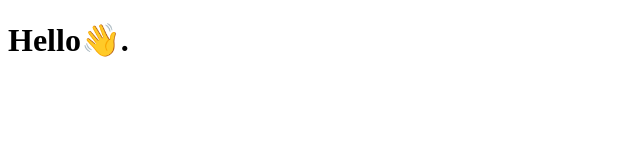
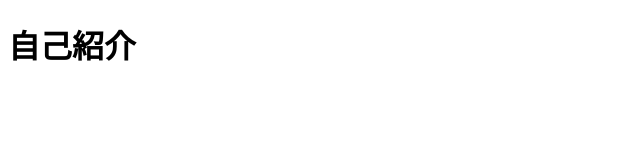
Before and after one commit to ishishu00/practical, a plain HTML site: page index.html in a window 1280 px wide. Shown: the whole page, without its empty margins (0-640 px from the left). Drawn offline with Linux system fonts and the light colour scheme.

Commit message:
Update index.html

```diff
--- a/index.html
+++ b/index.html
@@ -3,11 +3,11 @@
   <!-- <head> 内ではWebページの表示名、ロゴ、CSSの読み込みなど、設定の様なことを行う -->
   <head>
     <meta charset="utf-8" />
-    <title>My test page</title>
+    <title>my page</title>
   </head>
 
   <!-- <body> 内ではWebページの構造、コンテンツを表記する -->
   <body>
-    <h1>Hello👋.</h1>
+    <h1>自己紹介</h1>
   </body>
 </html>
```
